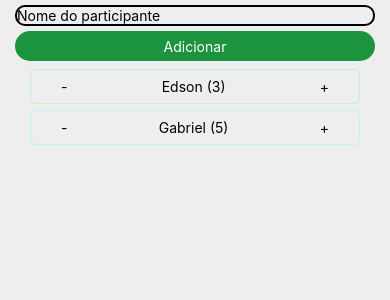
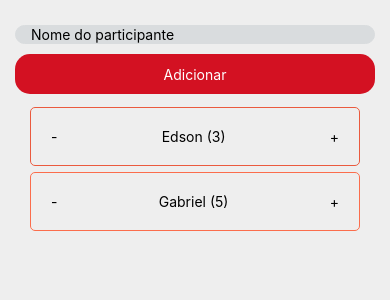
Before and after one commit to egaldino/pizza-app, a React Native app: screen / in a window 390 px wide. Shown: the top 300 px of the page. Built offline with nearby package versions, Linux system fonts and the light colour scheme.

Commit message:
Removendo participante

```diff
--- a/colors.json
+++ b/colors.json
@@ -1,7 +1,7 @@
 {
   "appBackground": "#eee",
-  "primaria": "#1c943d",
-  "secundaria": "#32a852",
-  "alterarQuantidadeUnderlay": "#d9dcde",
-  "participantes": ["#c2f0cf", "#c1f0f5", "#f5dcf7"]
+  "primaria": "#D31122",
+  "secundaria": "#F1202B",
+  "cinzaClaro": "#d9dcde",
+  "participantes": ["#EA5A3E", "#FB6D4C", "#C23B22", "#FFD1A9"]
 }
--- a/components/ParticipanteItem.js
+++ b/components/ParticipanteItem.js
@@ -4,19 +4,22 @@ import {View, Text, StyleSheet, TouchableHighlight} from 'react-native';
 import colors from '../colors.json';
 
 // import { Container } from './styles';
-
 const ParticipanteItem = ({
   item,
   index,
   subtrairQuantidade,
   somarQuantidade,
-  children,
+  removerParticipante,
 }) => {
   return (
+    <TouchableHighlight
+      underlayColor={colors.appBackground}
+      style={style.containerTouchable}
+      onLongPress={() => removerParticipante()}>
       <View style={{...style.container, borderColor: item.borderColor}}>
         <TouchableHighlight
           style={style.buttonChangeQuantidade}
-        underlayColor={colors.alterarQuantidadeUnderlay}
+          underlayColor={colors.cinzaClaro}
           onPress={() => subtrairQuantidade()}>
           <Text>-</Text>
         </TouchableHighlight>
@@ -25,26 +28,30 @@ const ParticipanteItem = ({
         </Text>
         <TouchableHighlight
           style={style.buttonChangeQuantidade}
-        underlayColor={colors.alterarQuantidadeUnderlay}
+          underlayColor={colors.cinzaClaro}
           onPress={() => somarQuantidade()}>
           <Text>+</Text>
         </TouchableHighlight>
       </View>
+    </TouchableHighlight>
   );
 };
 
 const style = StyleSheet.create({
   container: {
-    width: 330,
-    height: 35,
     alignItems: 'center',
     justifyContent: 'space-between',
     marginVertical: 3,
     flexDirection: 'row',
     borderWidth: 1,
-    paddingHorizontal: 10,
+    paddingVertical: 20,
     borderRadius: 5,
     borderColor: colors.secundaria,
+    width: 330,
+  },
+  containerTouchable: {
+    padding: 0,
+    borderRadius: 5,
   },
   buttonChangeQuantidade: {
     paddingHorizontal: 10,
--- a/pages/Home.js
+++ b/pages/Home.js
@@ -11,20 +11,20 @@ import ParticipanteItem from '../components/ParticipanteItem';
 
 import colors from '../colors.json';
 
+const corAleatoria = () => {
+  const cores = colors.participantes;
+  const indiceAleatorio = Math.floor(Math.random() * cores.length);
+  return cores[indiceAleatorio];
+};
+
 const Home = () => {
   const [listaParticipantes, setListaParticipantes] = useState([
-    {id: 1, nome: 'Edson', quantidade: 3, borderColor: '#c2f0cf'},
-    {id: 2, nome: 'Gabriel', quantidade: 5, borderColor: '#c1f0f5'},
+    {id: 1, nome: 'Edson', quantidade: 3, borderColor: corAleatoria()},
+    {id: 2, nome: 'Gabriel', quantidade: 5, borderColor: corAleatoria()},
   ]);
   // const nomeInputRef = useRef('');
 
   const [novoParticipante, setNovoParticipante] = useState();
-
-  const corAleatoria = () => {
-    const cores = colors.participantes;
-    const indiceAleatorio = Math.floor(Math.random() * cores.length);
-    return cores[indiceAleatorio];
-  };
 
   const addParticipante = (nome) => {
     if (!nome || nome.length === 0) {
@@ -66,6 +66,14 @@ const Home = () => {
     setListaParticipantes(listaAtualizada);
   };
 
+  const removerParticipante = (participanteParaRemover) => {
+    const listaSemParticipante = listaParticipantes.filter(
+      (participante) => participante.id !== participanteParaRemover.id,
+    );
+
+    setListaParticipantes(listaSemParticipante);
+  };
+
   return (
     <View style={styles.appBackground}>
       <View style={styles.container}>
@@ -93,6 +101,7 @@ const Home = () => {
               index={index}
               subtrairQuantidade={() => subtrairQuantidade(item)}
               somarQuantidade={() => somarQuantidade(item)}
+              removerParticipante={() => removerParticipante(item)}
             />
           )}
         />
@@ -103,6 +112,7 @@ const Home = () => {
 
 const styles = StyleSheet.create({
   appBackground: {
+    paddingTop: 20,
     backgroundColor: colors.appBackground,
     flex: 1,
   },
@@ -110,17 +120,20 @@ const styles = StyleSheet.create({
     margin: 5,
   },
   textInput: {
-    borderWidth: 2,
+    borderWidth: 1,
     borderRadius: 10,
     marginHorizontal: 10,
+    borderColor: colors.cinzaClaro,
+    backgroundColor: colors.cinzaClaro,
+    paddingLeft: 15,
   },
   addButton: {
-    margin: 5,
+    margin: 10,
     marginHorizontal: 10,
     backgroundColor: colors.primaria,
     alignItems: 'center',
     justifyContent: 'center',
-    height: 30,
+    height: 40,
     borderRadius: 15,
     elevation: 3,
   },
```
Lines whose indentation alone changed are shown as unchanged.
